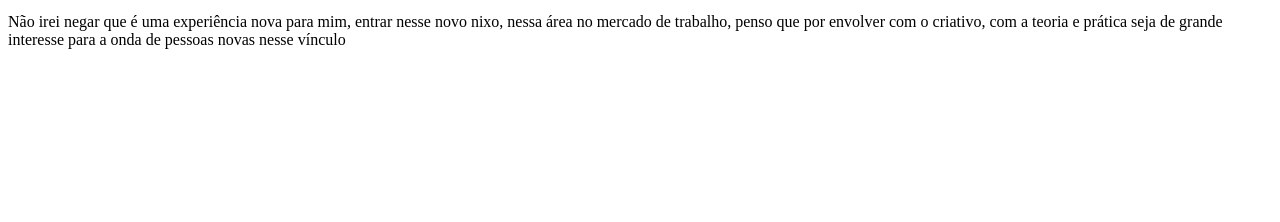
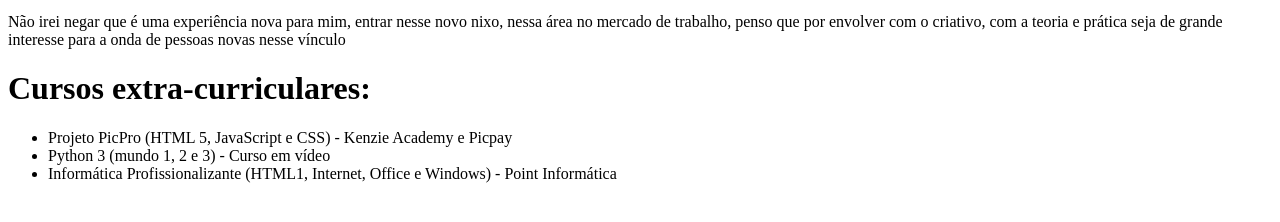
Before and after one commit to acgusta/Primeiroteste, a plain HTML site: page index.html in a window 1280 px wide. Shown: the part 288-510 px from the top of the page. Drawn offline with Linux system fonts and the light colour scheme.

Commit message:
Sem espaços
Retirada de espaços desnecessários

```diff
--- a/index.html
+++ b/index.html
@@ -21,9 +21,6 @@
         <p>O modo escuro foi proposital para ser trabalhado com uma experiência nova para mim</p>
 
         <p>Olá! Meu nome é Gustavo Alves Costa, tenho 19 anos e tenho interesse de entrar no mercado de programação através do front-end</p>
-
-
-
     </section>
 
     <div>
@@ -32,6 +29,15 @@
         <p>Não irei negar que é uma experiência nova para mim, entrar nesse novo nixo, nessa área no mercado de trabalho, penso que por envolver com o criativo, com a teoria e prática seja de grande interesse para a onda de pessoas novas nesse vínculo</p>
     </div>
 
+    <div>
+        <h1>Cursos extra-curriculares:</h1>
+        <ul>
+            <li>Projeto PicPro (HTML 5, JavaScript e CSS) - Kenzie Academy e Picpay</li>
+            <li>Python 3 (mundo 1, 2 e 3) - Curso em vídeo</li>
+            <li>Informática Profissionalizante (HTML1, Internet, Office e Windows) - Point Informática</li>
+        </ul>
+    </div>
+
 
 
 </body>
```
